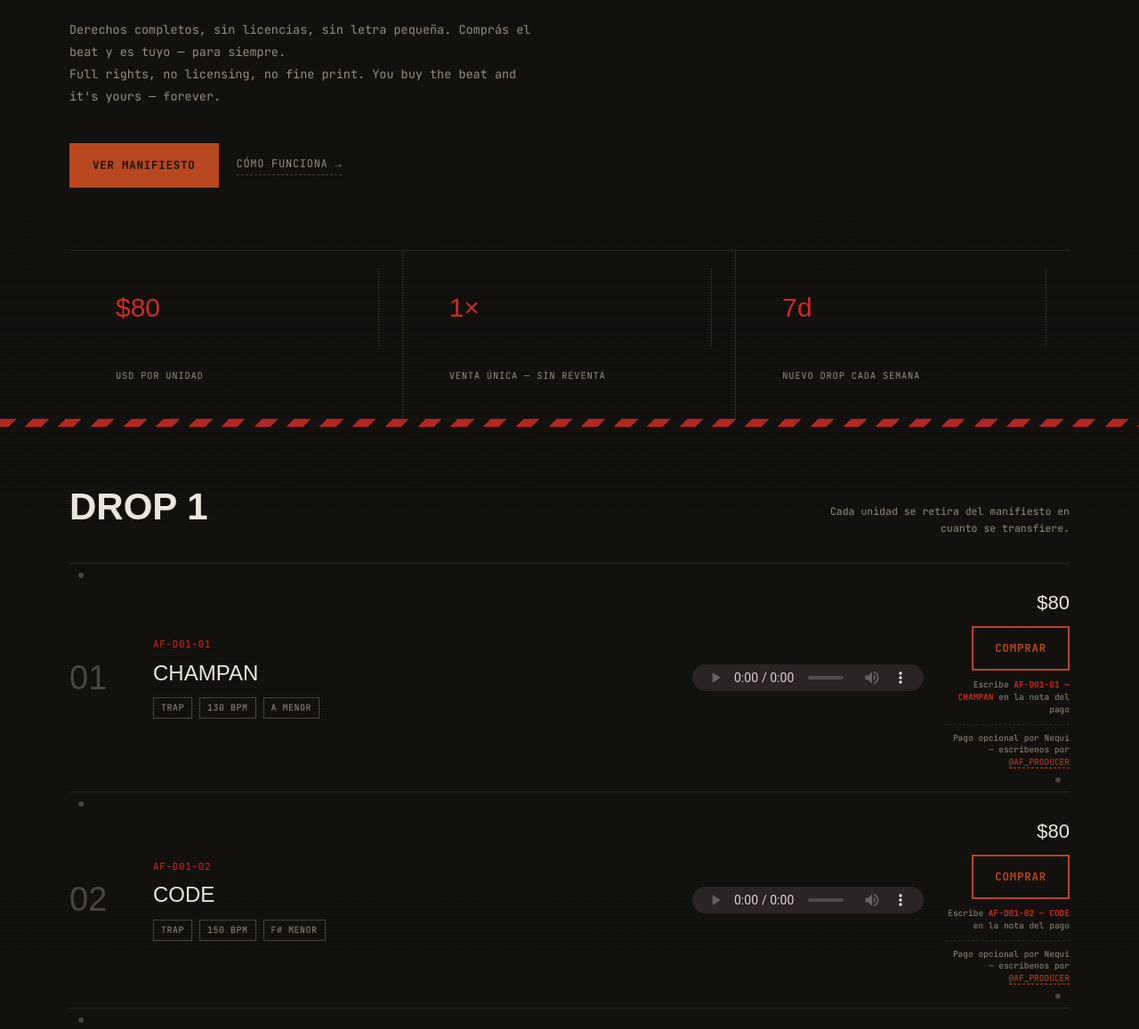
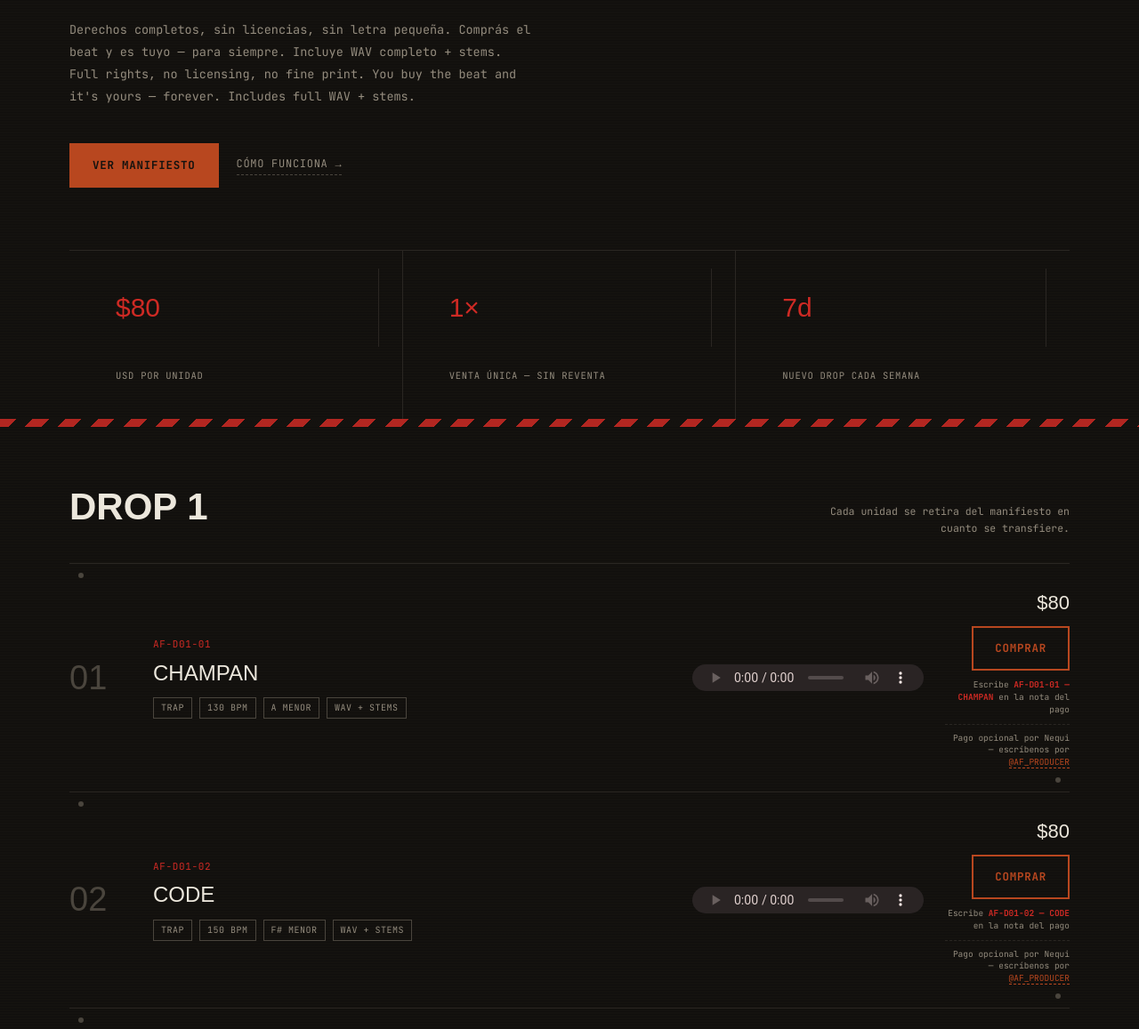
Before and after one commit to af-beat-store/af-beat-store, a plain HTML site: page index.html in a window 1280 px wide. Shown: the part 510-1667 px from the top of the page at 89% size. Drawn offline with Linux system fonts and the light colour scheme; a web font is replaced by a local one.

Commit message:
Add files via upload

```diff
--- a/index.html
+++ b/index.html
@@ -207,8 +207,10 @@
     <div class="manifest-tag">MANIFIESTO DE CARGA <b>№ 001</b> — MEDELLÍN, CO</div>
     <h1 class="stencil">Propiedad transferida.<br>Una sola vez.</h1>
     <p class="hero-sub">
-      Derechos completos, sin licencias, sin letra pequeña. Comprás el beat y es tuyo — para siempre.<br>
+      Derechos completos, sin licencias, sin letra pequeña. Comprás el beat y es tuyo — para siempre.
+      Incluye WAV completo + stems.<br>
       Full rights, no licensing, no fine print. You buy the beat and it's yours — forever.
+      Includes full WAV + stems.
     </p>
     <div class="hero-actions">
       <a href="#catalogo" class="stamp filled">VER MANIFIESTO</a>
@@ -240,7 +242,7 @@
         <div class="row-main">
           <div class="code">AF-D01-01</div>
           <div class="title stencil">CHAMPAN</div>
-          <div class="tags"><span>TRAP</span><span>130 BPM</span><span>A MENOR</span></div>
+          <div class="tags"><span>TRAP</span><span>130 BPM</span><span>A MENOR</span><span>WAV + STEMS</span></div>
         </div>
         <audio controls src="beats/af-d01-01.mp3"></audio>
         <div class="row-actions">
@@ -256,7 +258,7 @@
         <div class="row-main">
           <div class="code">AF-D01-02</div>
           <div class="title stencil">CODE</div>
-          <div class="tags"><span>TRAP</span><span>150 BPM</span><span>F# MENOR</span></div>
+          <div class="tags"><span>TRAP</span><span>150 BPM</span><span>F# MENOR</span><span>WAV + STEMS</span></div>
         </div>
         <audio controls src="beats/af-d01-02.mp3"></audio>
         <div class="row-actions">
@@ -272,7 +274,7 @@
         <div class="row-main">
           <div class="code">AF-D01-03</div>
           <div class="title stencil">KILOS</div>
-          <div class="tags"><span>TRAP</span><span>140 BPM</span><span>E MENOR</span></div>
+          <div class="tags"><span>TRAP</span><span>140 BPM</span><span>E MENOR</span><span>WAV + STEMS</span></div>
         </div>
         <audio controls src="beats/af-d01-03.mp3"></audio>
         <div class="row-actions">
```
